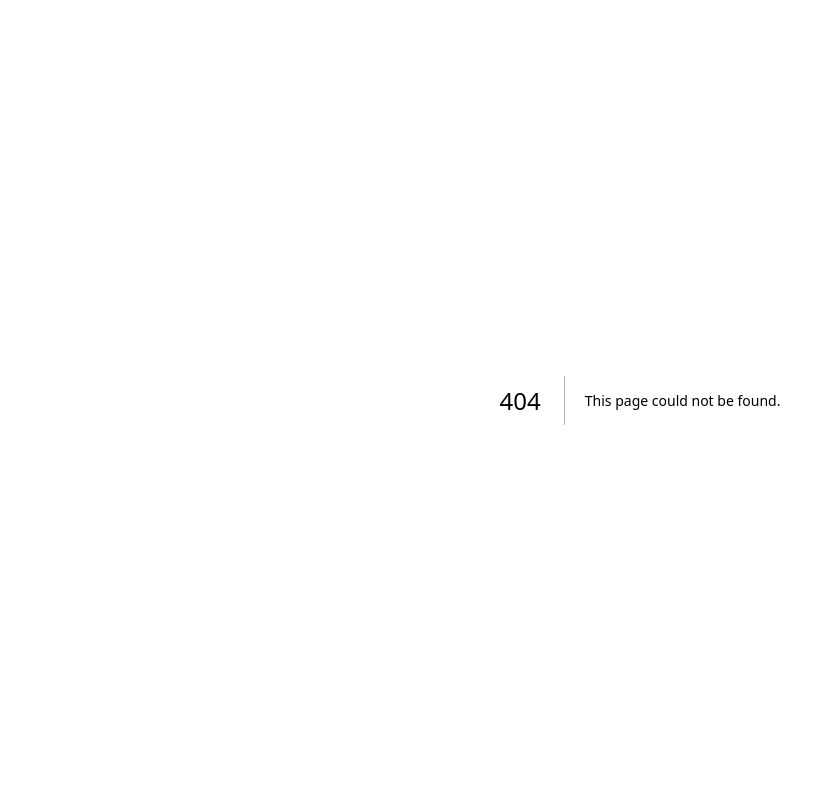
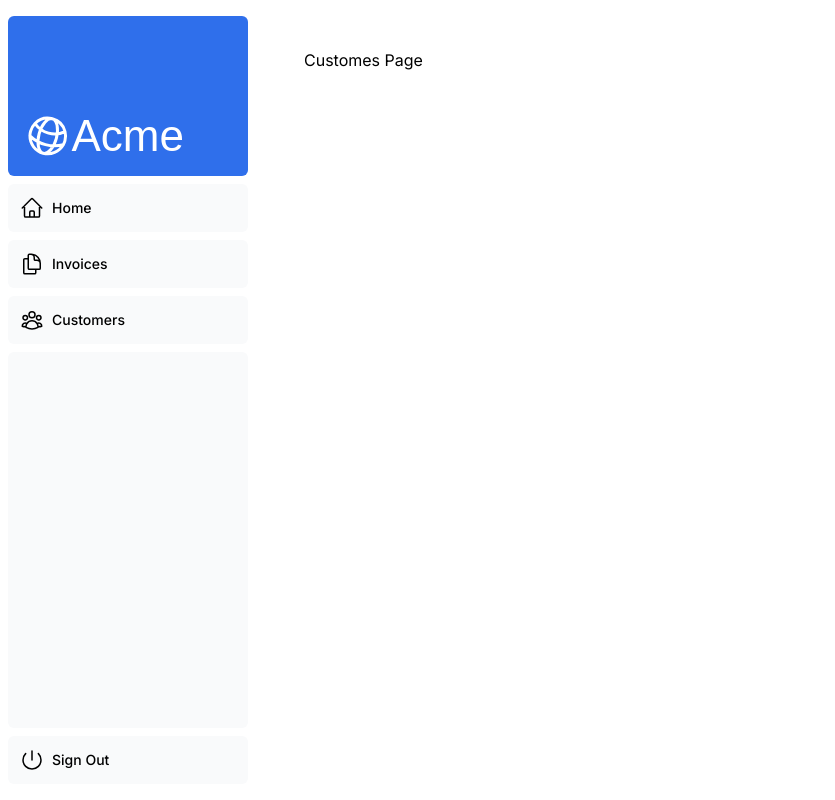
Before and after one commit to iurvin/nextjs-dashboard, a Next.js app: page /dashboard/customers in a window 1280 px wide. Before the commit this address had no page. Shown: the whole page, without its empty margins (0-835 px from the left). Built offline with nearby package versions, Linux system fonts and the light colour scheme; a web font is replaced by a local one.

Commit message:
Chapter 4

```diff
--- /dev/null
+++ b/app/dashboard/customers/page.tsx
@@ -0,0 +1,3 @@
+export default function Page() {
+  return <p>Customes Page</p>
+}
--- /dev/null
+++ b/app/dashboard/invoices/page.tsx
@@ -0,0 +1,5 @@
+const Page = () => {
+  return <p>Invoices Page</p>
+}
+
+export default Page;
--- /dev/null
+++ b/app/dashboard/layout.tsx
@@ -0,0 +1,13 @@
+import { ReactNode } from "react";
+import SideNav from "../ui/dashboard/sidenav";
+
+export default function Layout({children}: {children: ReactNode}) {
+  return (
+    <div className="flex h-screen flex-col md:flex-row md:overflow-hidden">
+      <div className="w-full flex-none md:w-64">
+        <SideNav />
+      </div>
+      <div className="flex-grow p-6 md:overflow-y-auto md:p-12">{children}</div>
+    </div>
+  )
+}
--- /dev/null
+++ b/app/dashboard/page.tsx
@@ -0,0 +1,3 @@
+export default function Page() {
+  return <p>Dashboard Page</p>;
+}
```
